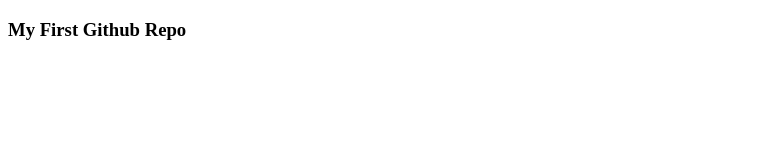
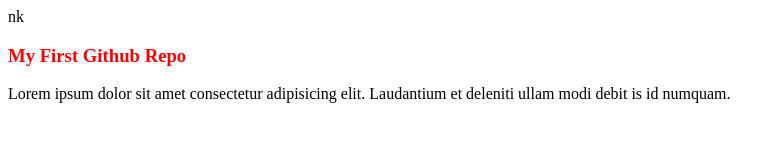
Before and after one commit to mehedi1699/my-first-hithub-repo, a plain HTML site: page index.html in a window 1280 px wide. Shown: the whole page, without its empty margins (0-781 px from the left). Drawn offline with Linux system fonts and the light colour scheme.

Commit message:
added CSS

```diff
--- a/index.html
+++ b/index.html
@@ -4,8 +4,10 @@
     <meta charset="UTF-8">
     <meta name="viewport" content="width=device-width, initial-scale=1.0">
     <title>Document</title>
+    <link rel="stylesheet" href="style.css ">nk
 </head>
 <body>
     <h3>My First Github Repo</h3>
+    <p>Lorem ipsum dolor sit amet consectetur adipisicing elit. Laudantium et deleniti ullam modi debit is id numquam.</p>
 </body>
 </html>
--- /dev/null
+++ b/style.css
@@ -0,0 +1,3 @@
+h3{
+    color: red;
+}
```
